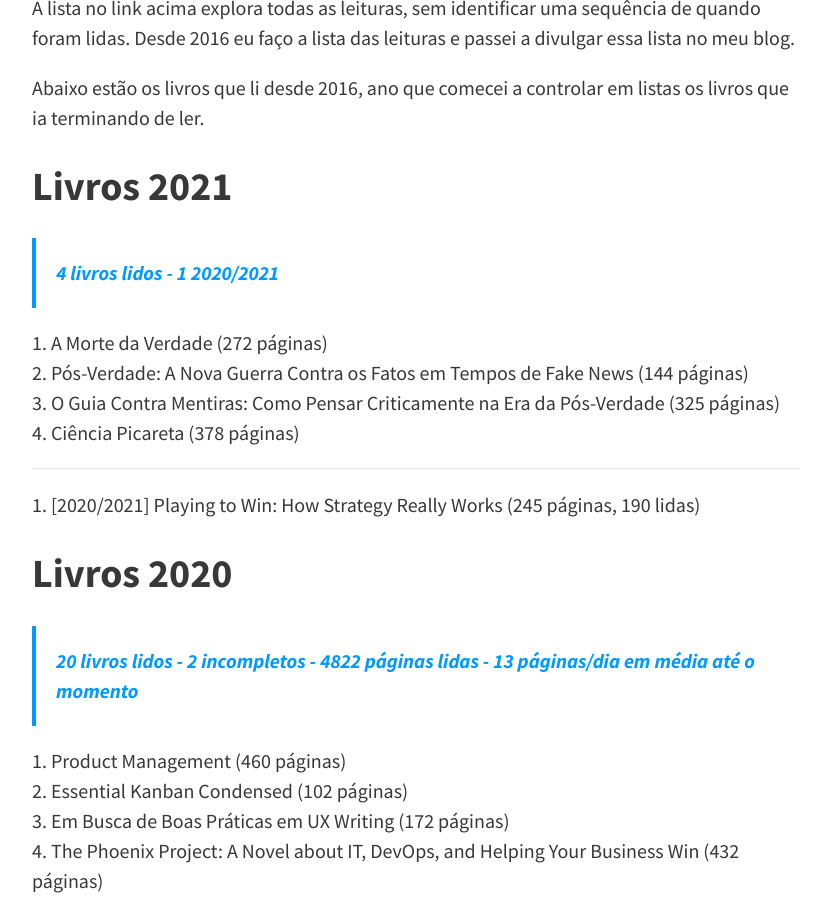
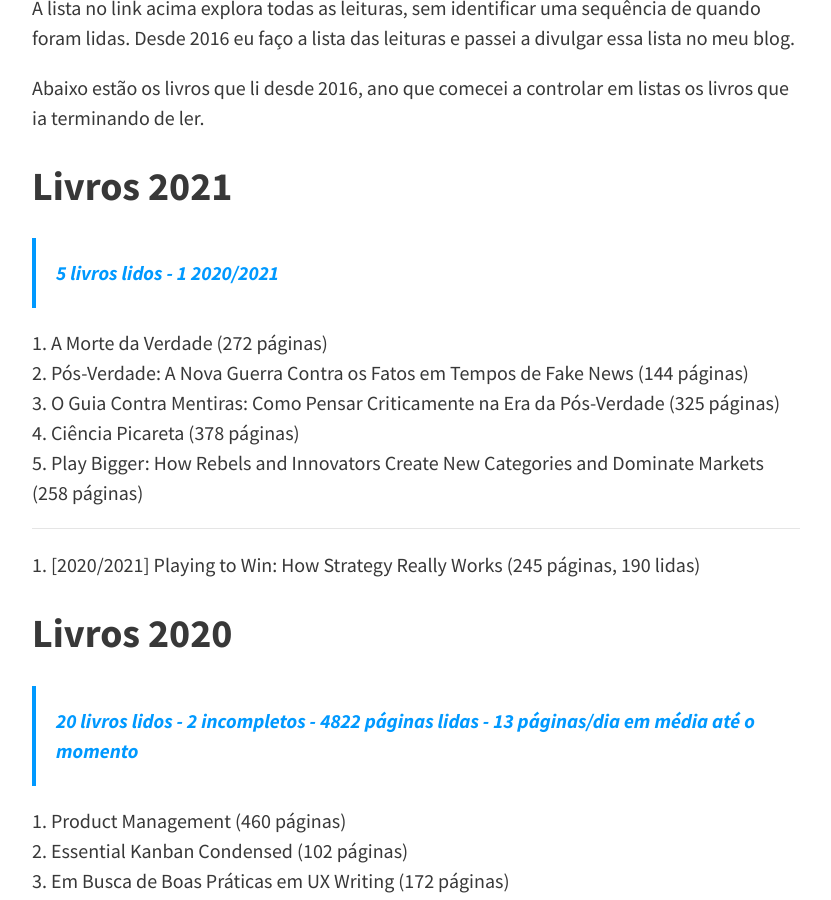
Before and after one commit to felipecbarbosa/felipecbarbosa.github.io, a Jekyll site: the page built from leituras.md, in a window 1280 px wide and 900 px high, scrolled down 852 px. Shown: the whole window, without its empty margins (224-1055 px from the left). Built offline with Jekyll 4.4.1, drawn with Linux system fonts in a browser that asks for light colours; nearby versions of some CDN libraries; comment, search, counter and statistics services are not loaded.

Commit message:
Added Play Bigger

```diff
--- a/leituras.md
+++ b/leituras.md
@@ -22,12 +22,13 @@ A lista no link acima explora todas as leituras, sem identificar uma sequência
 Abaixo estão os livros que li desde 2016, ano que comecei a controlar em listas os livros que ia terminando de ler.
 
 ## Livros 2021 {#livros-2021}
-> 4 livros lidos - 1 2020/2021
+> 5 livros lidos - 1 2020/2021
 
 1. A Morte da Verdade (272 páginas)
 2. Pós-Verdade: A Nova Guerra Contra os Fatos em Tempos de Fake News (144 páginas)
 3. O Guia Contra Mentiras: Como Pensar Criticamente na Era da Pós-Verdade (325 páginas)
 4. Ciência Picareta (378 páginas)
+5. Play Bigger: How Rebels and Innovators Create New Categories and Dominate Markets (258 páginas)
 
 ---
 
```
